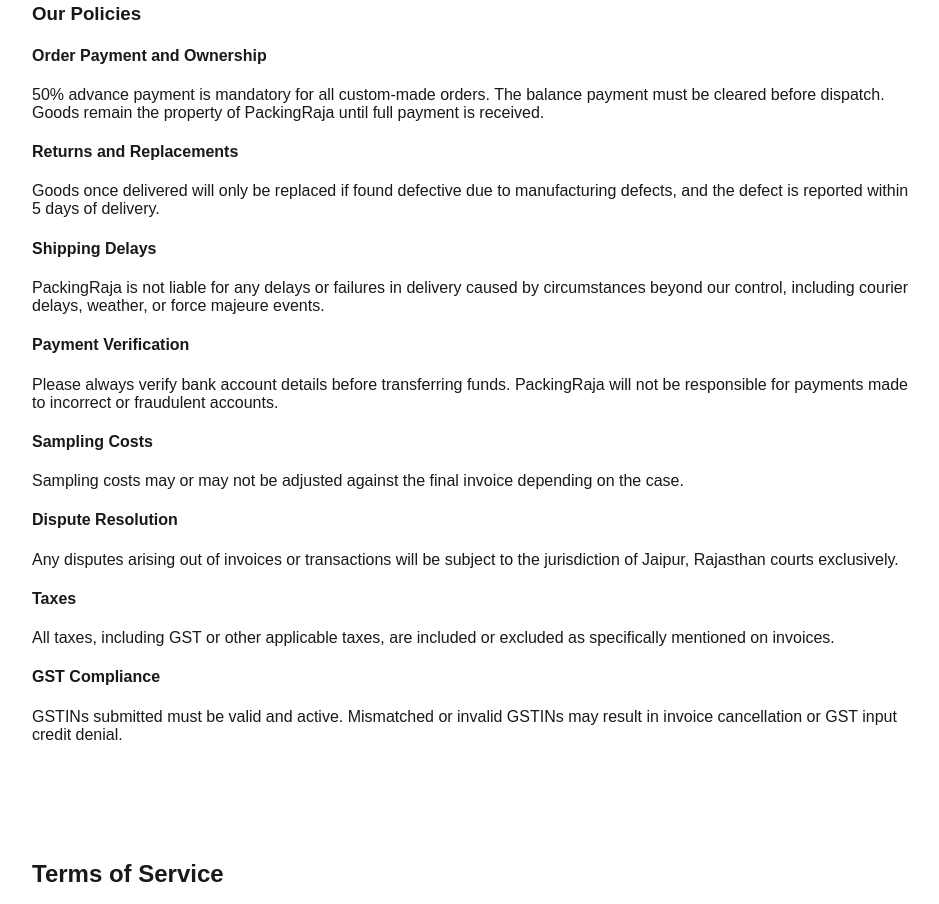
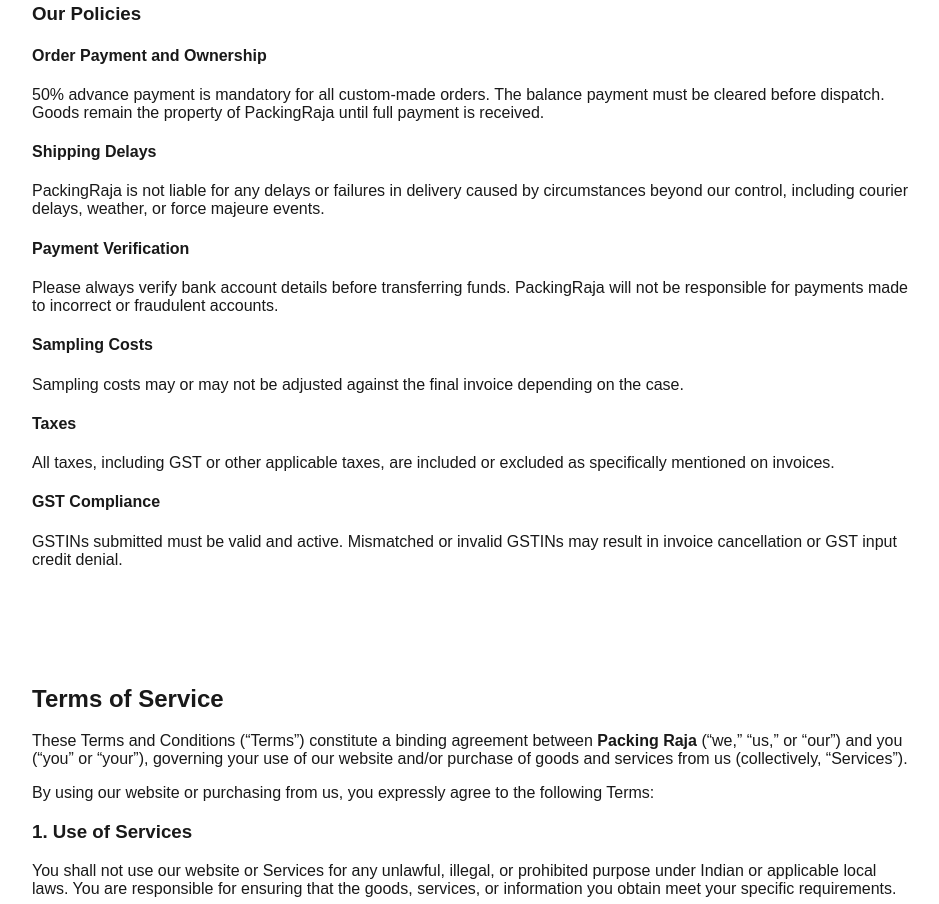
Before and after one commit to AnandAgarwal82/packingraja-website, a plain HTML site: page index.html in a window 1280 px wide. Shown: the part 1470-2374 px from the top of the page, without its empty margins (168-1107 px from the left). Drawn offline with Linux system fonts and the light colour scheme.

Commit message:
Update index.html

```diff
--- a/index.html
+++ b/index.html
@@ -73,9 +73,6 @@
     <h4>Order Payment and Ownership</h4>
     <p>50% advance payment is mandatory for all custom-made orders. The balance payment must be cleared before dispatch. Goods remain the property of PackingRaja until full payment is received.</p>
 
-    <h4>Returns and Replacements</h4>
-    <p>Goods once delivered will only be replaced if found defective due to manufacturing defects, and the defect is reported within 5 days of delivery.</p>
-
     <h4>Shipping Delays</h4>
     <p>PackingRaja is not liable for any delays or failures in delivery caused by circumstances beyond our control, including courier delays, weather, or force majeure events.</p>
 
@@ -84,9 +81,6 @@
 
     <h4>Sampling Costs</h4>
     <p>Sampling costs may or may not be adjusted against the final invoice depending on the case.</p>
-
-    <h4>Dispute Resolution</h4>
-    <p>Any disputes arising out of invoices or transactions will be subject to the jurisdiction of Jaipur, Rajasthan courts exclusively.</p>
 
     <h4>Taxes</h4>
     <p>All taxes, including GST or other applicable taxes, are included or excluded as specifically mentioned on invoices.</p>
```
